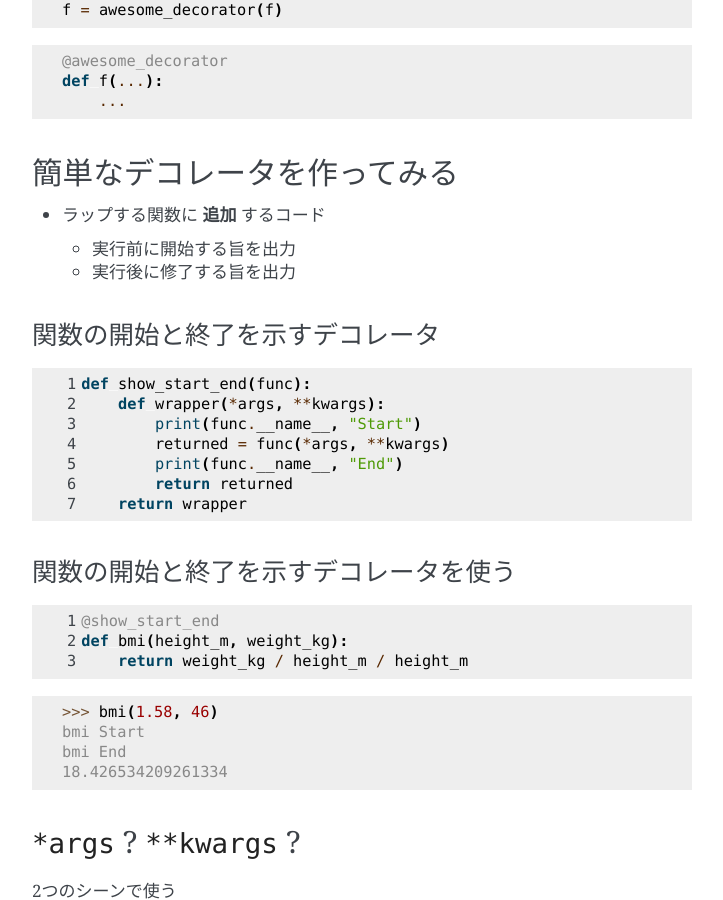
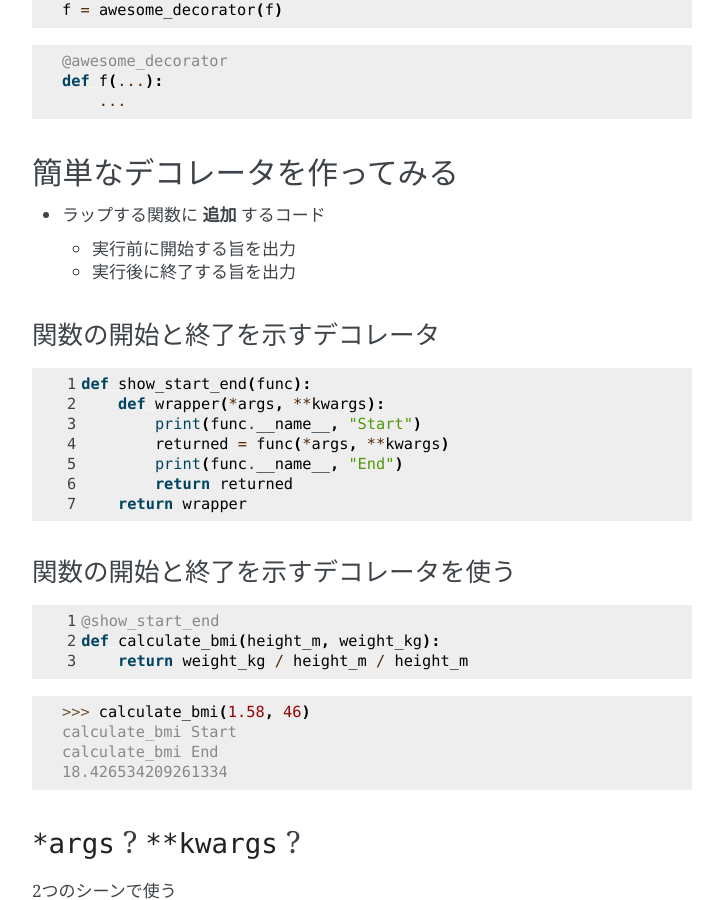
Before and after one commit to ftnext/2021_slides, a Sphinx documentation site: the page built from source/rakus_Aug_pythontips/about_decorators.rst, in a window 1280 px wide and 900 px high, scrolled down 4881 px. Shown: the whole window, without its empty margins (388-1111 px from the left). Built offline with Sphinx 7.4.7, drawn with Linux system fonts in a browser that asks for light colours; comment, search, counter and statistics services are not loaded; some of the changed text lies outside the part shown.

Commit message:
[feat] Brush up the part

```diff
--- a/source/rakus_Aug_pythontips/decorators.rst.txt
+++ b/source/rakus_Aug_pythontips/decorators.rst.txt
@@ -48,7 +48,7 @@ https://tutorial-extensions.djangogirls.org/ja/authentication_authorization#nono
 * ラップする関数に **追加** するコード
 
   * 実行前に開始する旨を出力
-  * 実行後に修了する旨を出力
+  * 実行後に終了する旨を出力
 
 関数の開始と終了を示すデコレータ
 ------------------------------------------------
@@ -80,19 +80,19 @@ https://tutorial-extensions.djangogirls.org/ja/authentication_authorization#nono
     :linenos:
 
     @show_start_end
-    def bmi(height_m, weight_kg):
+    def calculate_bmi(height_m, weight_kg):
         return weight_kg / height_m / height_m
 
 .. doctest を通す
     >>> @show_start_end
-    ... def bmi(height_m, weight_kg):
+    ... def calculate_bmi(height_m, weight_kg):
     ...     return weight_kg / height_m / height_m
 
 .. code-block:: python
 
-    >>> bmi(1.58, 46)
-    bmi Start
-    bmi End
+    >>> calculate_bmi(1.58, 46)
+    calculate_bmi Start
+    calculate_bmi End
     18.426534209261334
 
 ``*args`` ? ``**kwargs`` ?
```
Also changed, not shown: other parts of source/rakus_Aug_pythontips/decorators.rst.txt (+1 -1 lines).
